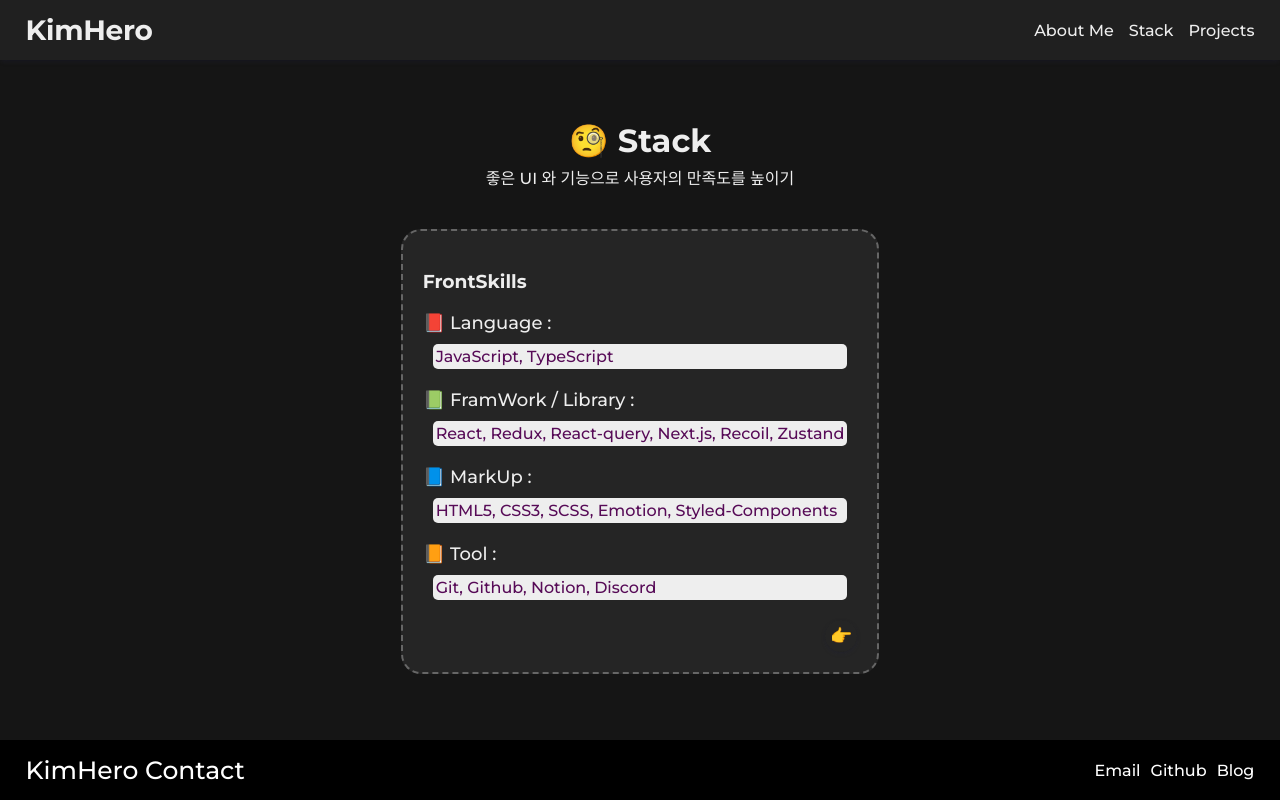
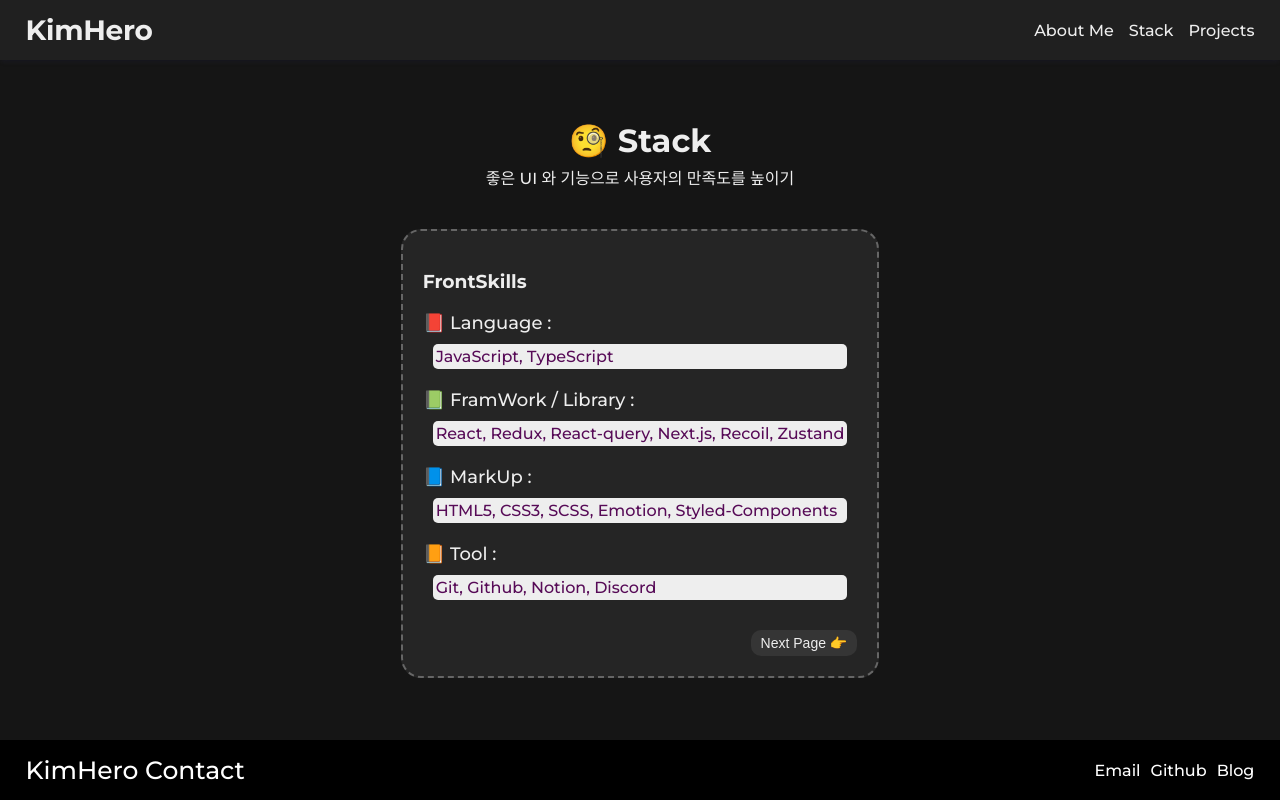
Before and after one commit to houndhollis/Next-Project, a Next.js app: page /stack in a window 1280 px wide. Built offline with nearby package versions, Linux system fonts and the light colour scheme.

Commit message:
fix:button 모양 & 스타일 수정

```diff
--- a/components/PreButton.js
+++ b/components/PreButton.js
@@ -3,25 +3,24 @@ import styled from 'styled-components'
 const PreButton = () => {
   return (
     <Button>
-      <span>👉</span>
+      Next Page 👉
     </Button>
   )
 }
 
 export default PreButton
 
-const Button = styled.div`
-  display: flex;
-  justify-content: flex-end;
+const Button = styled.button`
   margin-top: 10px;
-    & span{
-    box-shadow: rgba(50, 50, 93, 0.25) 0px 2px 5px -1px, rgba(0, 0, 0, 0.3) 0px 1px 3px -1px;
-    border-radius: 100%;
-    padding: 5px;
-    &:hover {
-      transform: scale(1.05);
-      background-color: #f0f0f0
-    }
-}
-
+  background-color: #353535;
+  color: #eee;
+  font-size: 14px;
+  border-radius: 10px;
+  border: none;
+  padding: 5px 10px;
+  cursor: pointer;
+  &:hover {
+    color: #151515;
+    background-color: #eee;
+  }
 `
--- a/pages/stack.js
+++ b/pages/stack.js
@@ -16,7 +16,9 @@ const StackPage = () => {
                       <div>📗 FramWork / Library :<p> React, Redux, React-query, Next.js, Recoil, Zustand</p></div>
                       <div>📘 MarkUp :<p> HTML5, CSS3, SCSS, Emotion, Styled-Components</p></div>
                       <div>📙 Tool :<p> Git, Github, Notion, Discord</p></div>
-                    <Link href={'/projects'}><PreButton/></Link>
+                      <FrontBtn>
+                        <Link href={'/projects'}><PreButton/></Link>
+                      </FrontBtn>
                    </FrontEndItem>
                </StackInnerContainer>
            </StackContainer>
@@ -74,3 +76,7 @@ const FrontEndItem = styled.div`
       }
   }
 `
+const FrontBtn = styled.div`
+ display: flex;
+ justify-content: flex-end;
+`
```
Also changed, not shown: components/about/subTextBottom.js (+8 -2 lines).
